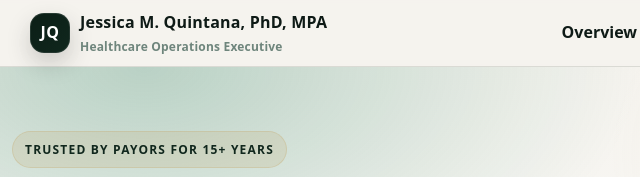
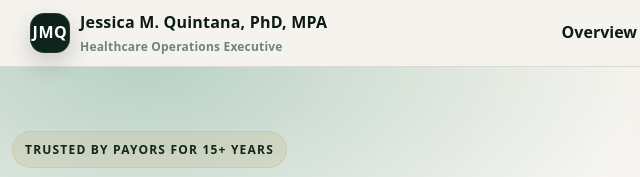
Before and after one commit to ag1network/jmq, a plain HTML site: page index.html in a window 1280 px wide. Shown: the top 177 px of the page, 48-688 px from the left. Drawn offline with Linux system fonts and the light colour scheme.

Commit message:
JMQ Update index.html

```diff
--- a/index.html
+++ b/index.html
@@ -744,7 +744,7 @@
   <header class="site-header" id="top">
     <div class="container header-inner">
       <a class="brand" href="#top" aria-label="Go to top">
-        <span class="brand-mark">JQ</span>
+        <span class="brand-mark">JMQ</span>
         <span>
           <span class="brand-name">Jessica M. Quintana, PhD, MPA</span>
           <span class="brand-sub">Healthcare Operations Executive</span>
```
